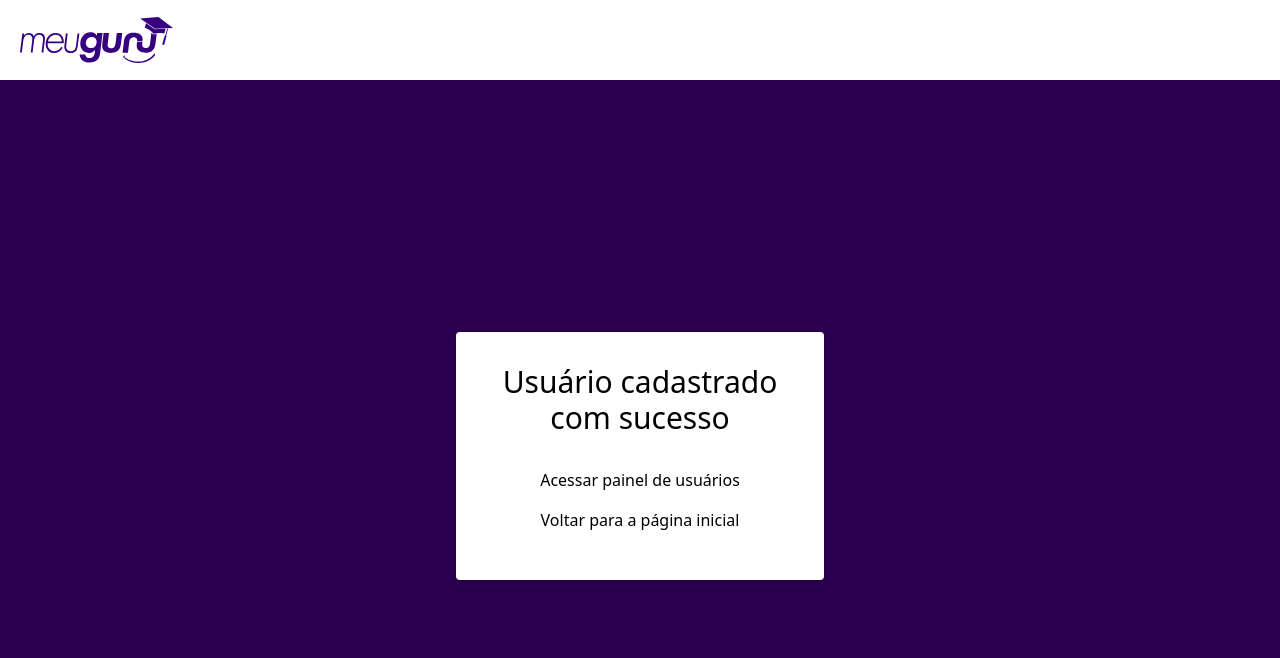
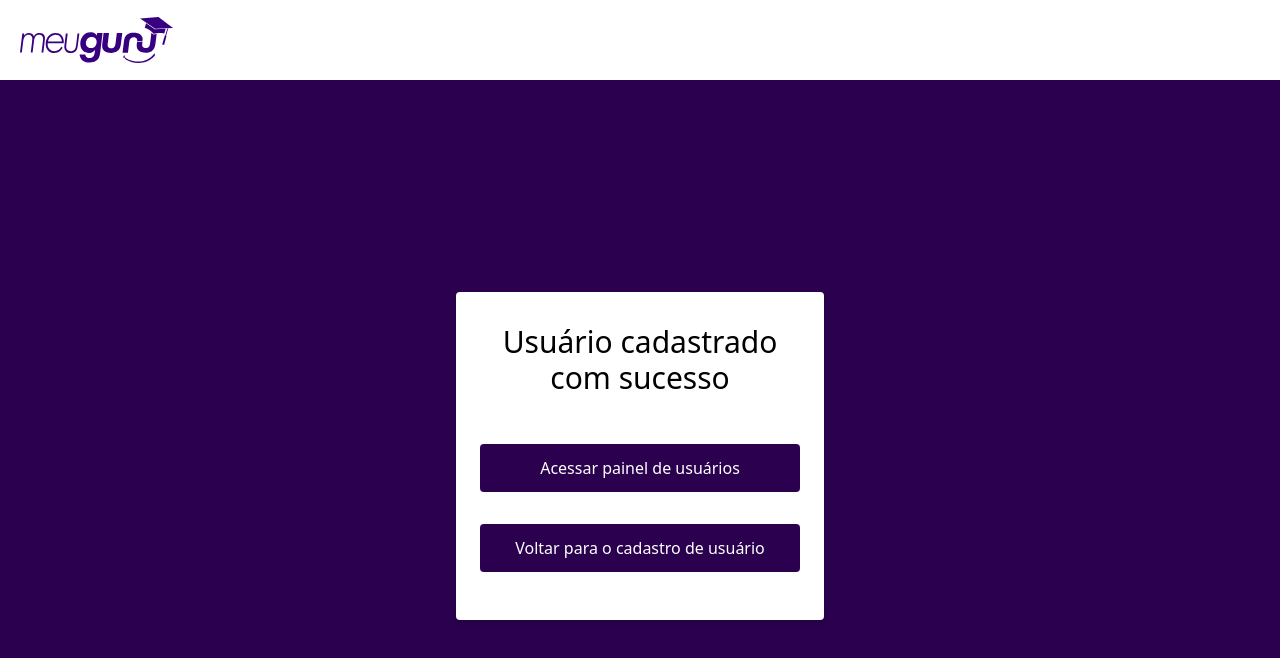
Before and after one commit to LeandroDoudement/User-auth, a Next.js app in the folder frontend/: page /user-created in a window 1280 px wide. Shown: the top 658 px of the page. Built offline with nearby package versions, Linux system fonts and the light colour scheme.

Commit message:
styles: userTable and userCreated styles changes

```diff
--- a/frontend/src/@types/user.d.ts
+++ b/frontend/src/@types/user.d.ts
@@ -4,7 +4,7 @@ interface User {
   fullname: string;
   age: string;
   phone: string;
-  gender: string;
+  gender: 'male' | 'female' | 'notDeclared';
   password?: string;
   termsOfService: boolean;
 }
--- a/frontend/src/components/readOnlyRow.tsx
+++ b/frontend/src/components/readOnlyRow.tsx
@@ -4,6 +4,12 @@ interface ReadOnlyRowProps {
   user: User;
   deleteUser: Function;
 }
+
+const genderLabels = {
+  male: 'Masculino',
+  female: 'Feminino',
+  notDeclared: 'Não declarado',
+};
 
 const ReadOnlyRow = ({ user, deleteUser }: ReadOnlyRowProps) => {
   const router = useRouter();
@@ -24,14 +30,16 @@ const ReadOnlyRow = ({ user, deleteUser }: ReadOnlyRowProps) => {
         <p className="text-gray-900 whitespace-no-wrap">{user.phone}</p>
       </td>
       <td className="px-5 py-5 border-b border-gray-200 bg-white text-sm">
-        <p className="text-gray-900 whitespace-no-wrap">{user.gender}</p>
+        <p className="text-gray-900 whitespace-no-wrap">
+          {genderLabels[user.gender]}
+        </p>
       </td>
       <td className="px-5 py-5 border-b border-gray-200 bg-white text-sm">
         <p className="text-gray-900 whitespace-no-wrap">{user.email}</p>
       </td>
       <td className="px-5 py-5 border-b border-gray-200 bg-white text-sm">
         <p className="text-gray-900 whitespace-no-wrap">
-          {user.termsOfService ? 'Accepted' : 'Not Accepted'}
+          {user.termsOfService ? 'Aceito' : 'Não aceito'}
         </p>
       </td>
       <td className="px-5 py-5 border-b border-gray-200 bg-white text-sm flex gap-4">
--- a/frontend/src/components/userTable.tsx
+++ b/frontend/src/components/userTable.tsx
@@ -43,7 +43,7 @@ const UserTable = ({ filter }: Props) => {
 
   return (
     <div className="-mx-4 sm:-mx-8 px-4 sm:px-8 py-4 overflow-x-auto">
-      <div className="inline-block min-w-full shadow rounded-lg overflow-hidden">
+      <div className="inline-block min-w-full shadow rounded-lg overflow-auto max-w-[100vw]">
         <table className="min-w-full leading-normal">
           <thead>
             <tr>
@@ -77,13 +77,13 @@ const UserTable = ({ filter }: Props) => {
           </tbody>
         </table>
         <div className="mt-6 sm:flex sm:items-center sm:justify-between ">
-          <div className="text-sm text-black">
-            Pagina {currentPage} de {totalPages}
+          <div className="text-sm text-black p-2">
+            Página {currentPage} de {totalPages}
           </div>
 
-          <div className="flex items-center mt-4 gap-x-4 sm:mt-0">
+          <div className="flex items-center mt-4 gap-x-4 sm:mt-0  p-2">
             <button
-              className="flex items-center justify-center w-1/2 px-5 py-2 text-sm text-secondary bg-primary disabled:opacity-50"
+              className="flex items-center justify-center w-1/2 px-5 py-2 text-sm text-secondary bg-primary disabled:opacity-50 rounded"
               onClick={handlePreviousPage}
               disabled={currentPage === 1}
             >
@@ -106,7 +106,7 @@ const UserTable = ({ filter }: Props) => {
             </button>
 
             <button
-              className="flex items-center justify-center w-1/2 px-5 py-2 text-sm text-secondary bg-primary disabled:opacity-50"
+              className="flex items-center justify-center w-1/2 px-5 py-2 text-sm text-secondary bg-primary disabled:opacity-50 rounded"
               onClick={handleNextPage}
               disabled={currentPage === totalPages}
             >
--- a/frontend/src/pages/user-created.tsx
+++ b/frontend/src/pages/user-created.tsx
@@ -1,4 +1,3 @@
-import Header from '@/components/header';
 import Link from 'next/link';
 
 const UserCreated = () => {
@@ -8,12 +7,18 @@ const UserCreated = () => {
         <h1 className="mb-8 text-3xl text-center">
           Usuário cadastrado com sucesso{' '}
         </h1>
-        <p className="mb-4 text-center">
+        <button
+          type="submit"
+          className="mb-4  w-full text-center py-3 rounded bg-primary text-white my-4 "
+        >
           <Link href="/users-panel">Acessar painel de usuários</Link>
-        </p>
-        <p className="mb-4 text-center">
-          <Link href="/">Voltar para a página inicial</Link>
-        </p>
+        </button>
+        <button
+          type="submit"
+          className="mb-4  w-full text-center py-3 rounded bg-primary text-white my-4 "
+        >
+          <Link href="/">Voltar para o cadastro de usuário</Link>
+        </button>
       </div>
     </div>
   );
```
